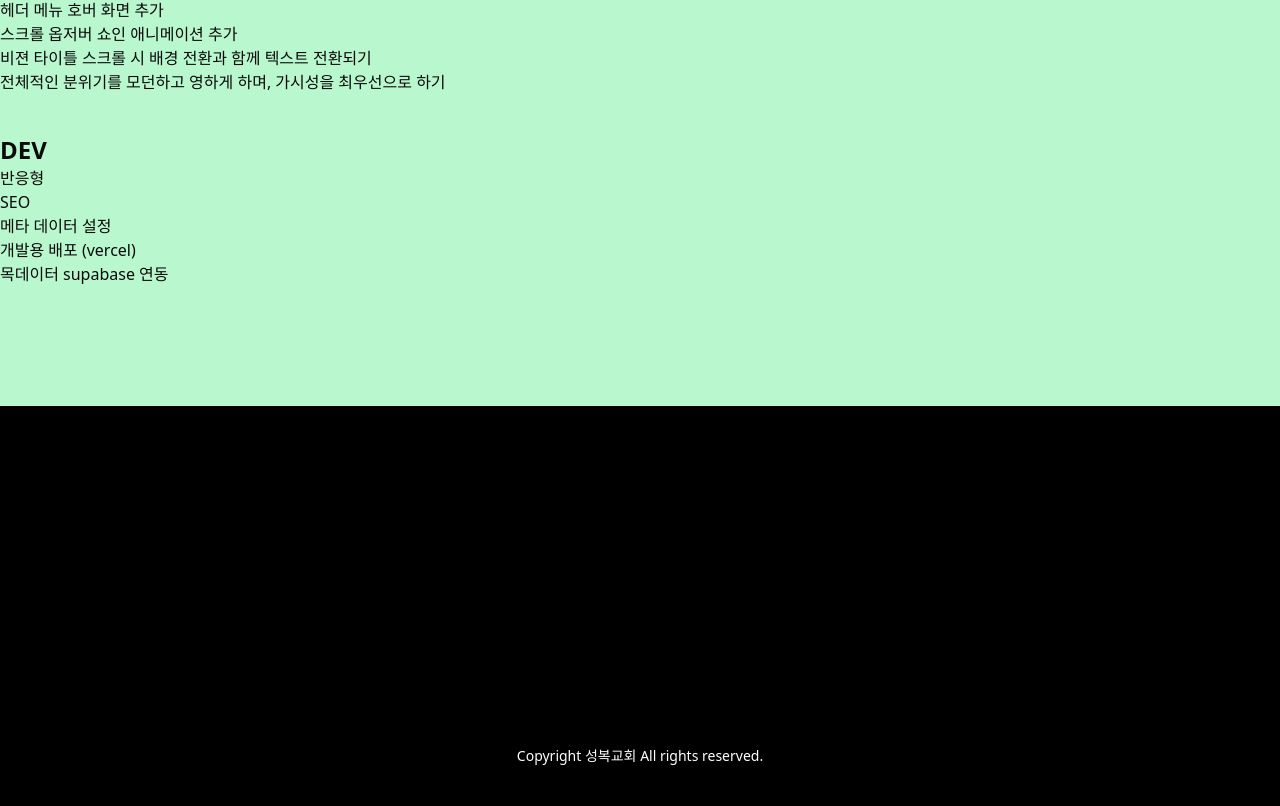
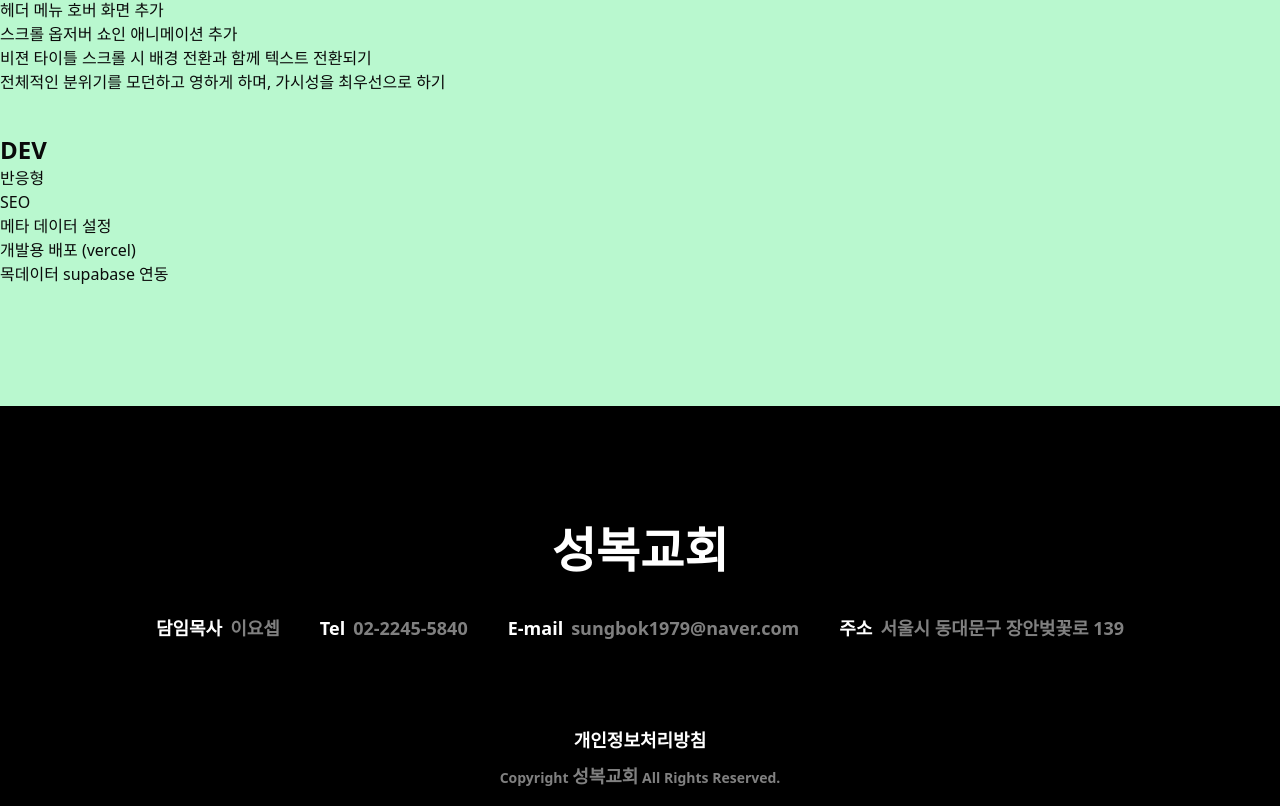
Before and after one commit to jihkyuo/sungbok-web, a Next.js app: page / in a window 1280 px wide. Shown: the part 7150-7956 px from the top of the page. Built offline with nearby package versions, Linux system fonts and the light colour scheme.

Commit message:
feat: footer 추가

```diff
--- a/src/app/globals.css
+++ b/src/app/globals.css
@@ -115,6 +115,7 @@
 @layer base {
   * {
     @apply border-border outline-ring/50;
+    word-break: keep-all;
   }
 
   body {
--- a/src/components/layout/Footer/index.tsx
+++ b/src/components/layout/Footer/index.tsx
@@ -1,7 +1,52 @@
+interface Info {
+  [key: string]: {
+    label: string;
+    value: string;
+  };
+}
+
+const info: Info = {
+  chief: {
+    label: '담임목사',
+    value: '이요셉',
+  },
+  phone: {
+    label: 'Tel',
+    value: '02-2245-5840',
+  },
+  email: {
+    label: 'E-mail',
+    value: 'sungbok1979@naver.com',
+  },
+  address: {
+    label: '주소',
+    value: '서울시 동대문구 장안벚꽃로 139',
+  },
+};
+
 export const Footer = () => {
   return (
-    <footer className="flex items-end justify-center py-10 text-white bg-black h-100">
-      <p className="text-sm">Copyright 성복교회 All rights reserved.</p>
+    <footer className="flex h-100 flex-col items-center justify-between bg-black px-10 pt-30 pb-4 font-bold whitespace-nowrap text-white gap-10">
+      <div className={'flex flex-col items-center'}>
+        <h3 className={'mb-10 text-5xl'}>성복교회</h3>
+
+        <ul className={'flex flex-wrap justify-center gap-x-10 gap-y-4'}>
+          {Object.entries(info).map(([key, row]) => (
+            <li className={'flex gap-2 text-lg'} key={key}>
+              <span>{row.label}</span>
+              <span className={'opacity-50'}>{row.value}</span>
+            </li>
+          ))}
+        </ul>
+      </div>
+
+      <div className={'flex flex-col items-center gap-2'}>
+        <div className={'text-lg'}>개인정보처리방침</div>
+
+        <p className="text-sm opacity-50">
+          Copyright <span className={'text-lg'}>성복교회</span> All Rights Reserved.
+        </p>
+      </div>
     </footer>
   );
 };
```
